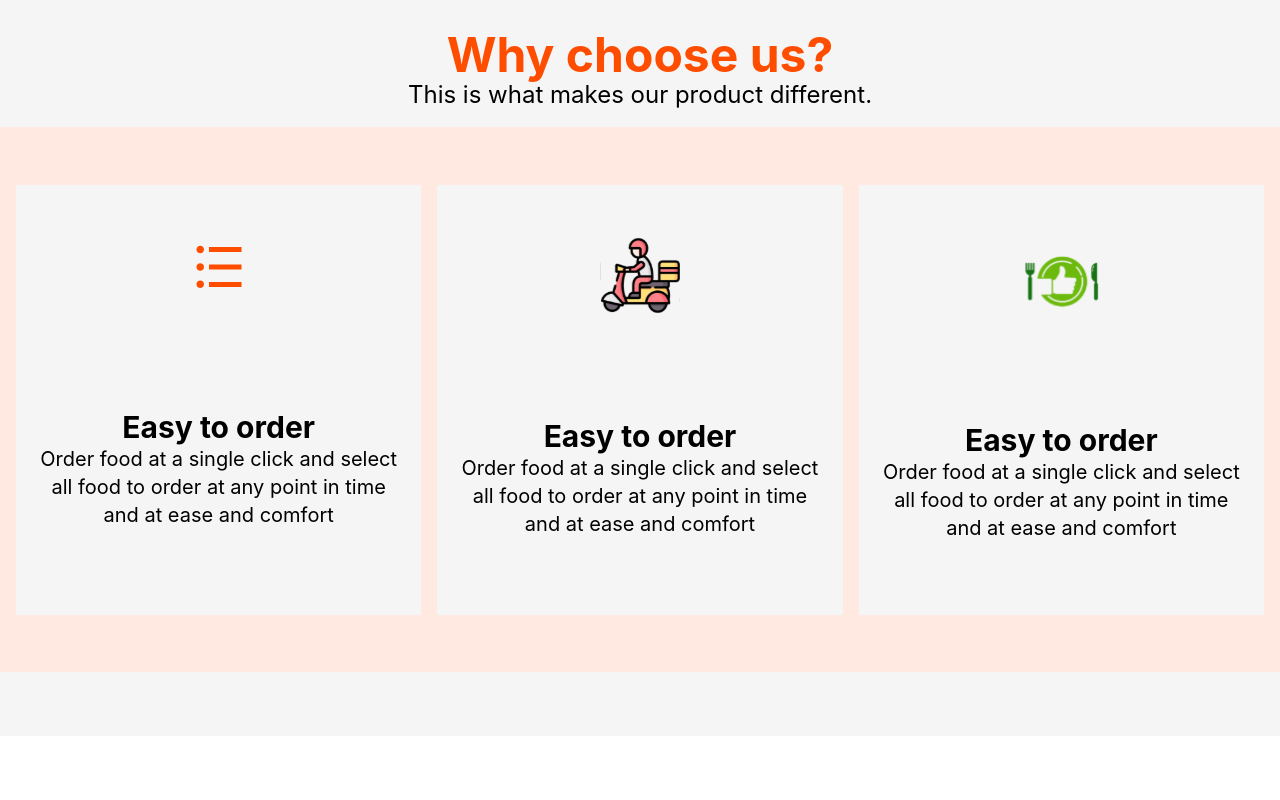
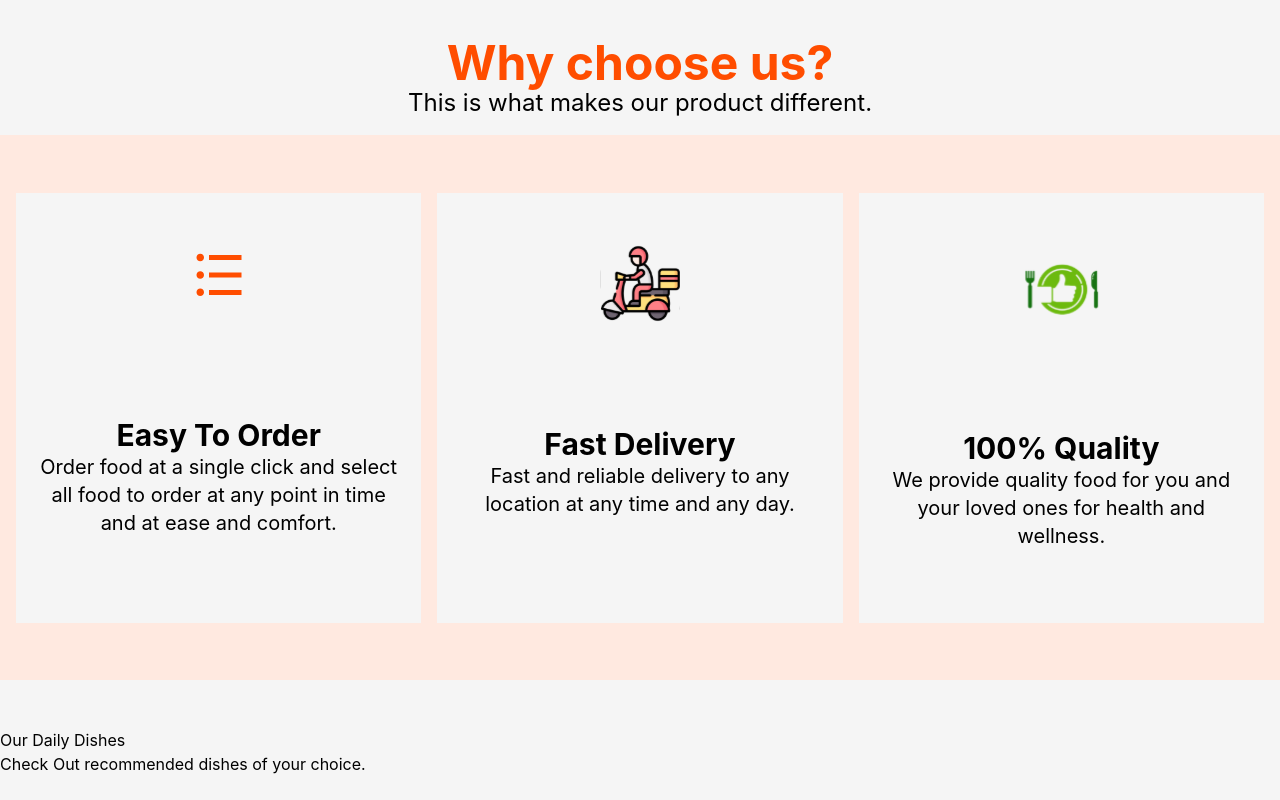
Before and after one commit to Omolaso/Homely, a React (Create React App) app: page / in a window 1280 px wide. Shown: the part 714-1514 px from the top of the page. Before the commit the page ends 1450 px from the top, so only its background shows below. Built offline with nearby package versions, Linux system fonts and the light colour scheme.

Commit message:
worked on dish grid

```diff
--- a/package.json
+++ b/package.json
@@ -6,6 +6,7 @@
     "@testing-library/jest-dom": "^5.16.5",
     "@testing-library/react": "^13.4.0",
     "@testing-library/user-event": "^13.5.0",
+    "@trendyol-js/react-carousel": "^3.0.0",
     "react": "^18.2.0",
     "react-dom": "^18.2.0",
     "react-router-dom": "^6.4.3",
--- /dev/null
+++ b/src/component/DishGrid.jsx
@@ -0,0 +1,16 @@
+import React from "react";
+
+
+const DishGrid = () => {
+    return (
+        <main>
+            <header>
+                <h1>Our Daily Dishes</h1>
+                <p>Check Out recommended dishes of your choice.</p>
+            </header>
+
+        </main>
+    );
+};
+
+export default DishGrid;
--- a/src/component/LandingPage.jsx
+++ b/src/component/LandingPage.jsx
@@ -2,7 +2,8 @@ import React, { useState } from 'react';
 import {
   Navs,
   About,
-  ServiceGrid
+  ServiceGrid,
+  DishGrid,
 } from '../component';
 
 const LandingPage = () => {
@@ -12,10 +13,11 @@ const LandingPage = () => {
     <>
       <Navs sidebar={sidebar} setSidebar={setSidebar}/>
 
-      <div className='bg-homely-background-white py-4 min-h-screen'>
+      <div className='bg-homely-background-white py-6 min-h-screen'>
       {/* <div className={sidebar ? "components-blur-active" : "components-blur"}> */}
         <About/>
         <ServiceGrid/>
+        <DishGrid/>
       </div>
     </>
   )
--- a/src/component/ServiceGrid.jsx
+++ b/src/component/ServiceGrid.jsx
@@ -16,32 +16,28 @@ const ServiceGrid = () => {
             <div className='flex flex-col items-center justify-around bg-homely-background-white h-[430px] px-4'>
                 <img src={easyOrder} alt='easy-order'/>
                 <article className='h-[145px] text-center'>
-                    <h2 className='font-bold text-xl md:text-3xl'>Easy to order</h2>
+                    <h2 className='font-bold text-xl md:text-3xl'>Easy To Order</h2>
                     <p className='font-normal text-base md:text-xl'> Order food at a single click and select all food to order at any point
-                        in time and at ease and comfort
+                        in time and at ease and comfort.
                     </p>
                 </article>
             </div>
             <div className='flex flex-col items-center justify-around bg-homely-background-white h-[430px] px-4'>
                 <img src={deliveryMan} alt='delivery'/>
                 <article className='h-[145px] text-center'>
-                    <h2 className='font-bold text-xl md:text-3xl'>Easy to order</h2>
-                    <p className='font-normal text-base md:text-xl'> Order food at a single click and select all food to order at any point
-                        in time and at ease and comfort
-                    </p>
+                    <h2 className='font-bold text-xl md:text-3xl'>Fast Delivery</h2>
+                    <p className='font-normal text-base md:text-xl'> Fast and reliable delivery to any location at any time and any day.</p>
                 </article>
             </div>
             <div className='flex flex-col items-center justify-around bg-homely-background-white h-[430px] px-4'>
                 <img src={topFoodIcon} alt='top-food'/>
                 <article className='h-[145px] text-center'>
-                    <h2 className='font-bold text-xl md:text-3xl'>Easy to order</h2>
-                    <p className='font-normal text-base md:text-xl'> Order food at a single click and select all food to order at any point
-                        in time and at ease and comfort
+                    <h2 className='font-bold text-xl md:text-3xl'>100% Quality</h2>
+                    <p className='font-normal text-base md:text-xl'> We provide quality food for you and your loved ones for health and
+                        wellness.
                     </p>
                 </article>
             </div>
-
-
         </section>
     </main>
   )
--- a/src/component/index.js
+++ b/src/component/index.js
@@ -3,3 +3,4 @@ export { default as Navs } from "./Navs";
 export { default as Sidebar } from "./Sidebar";
 export { default as About } from "./About";
 export { default as ServiceGrid } from "./ServiceGrid";
+export { default as DishGrid } from "./DishGrid";
```
Also changed, not shown: src/svg/index.js (+0 -11 lines), 2 other files (tests, documents, lock files or other folders).
